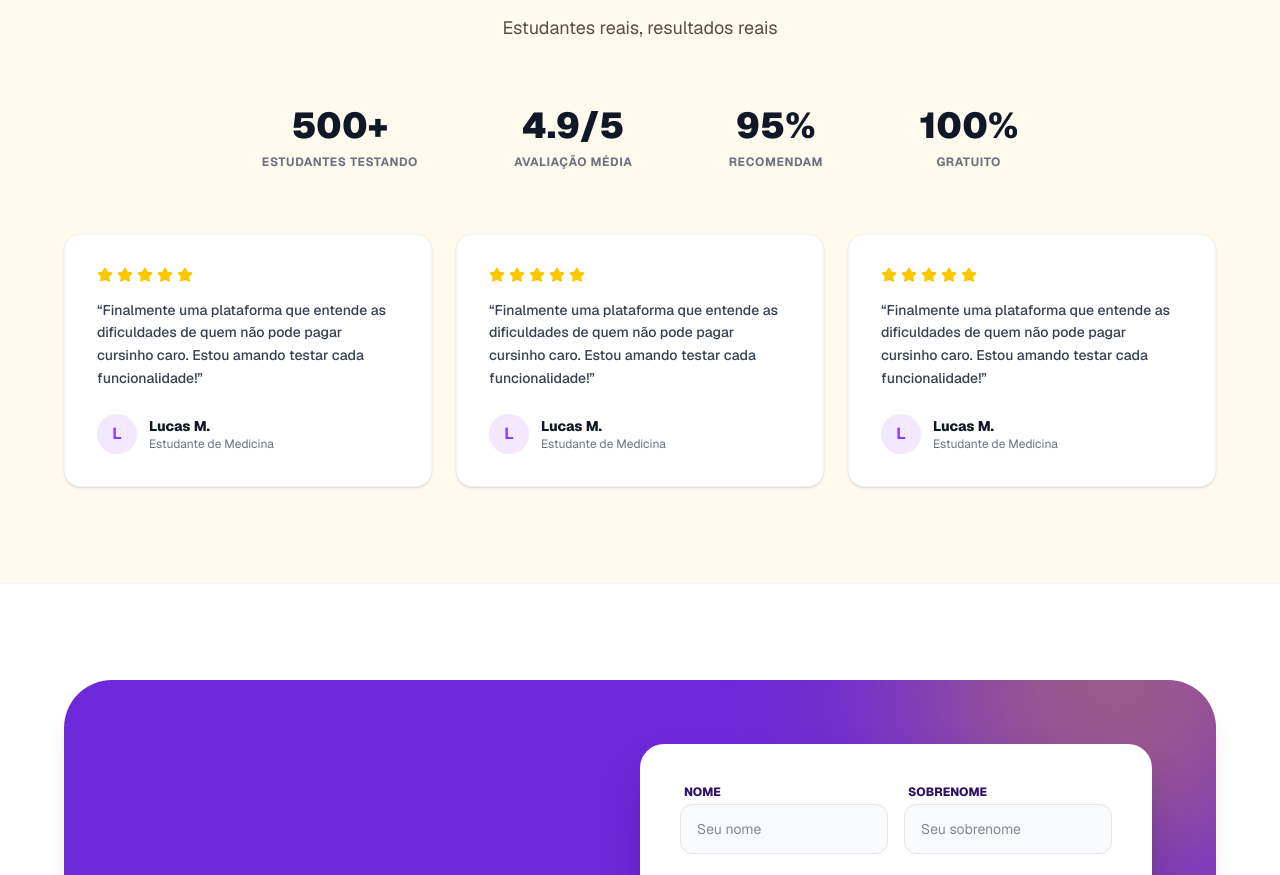
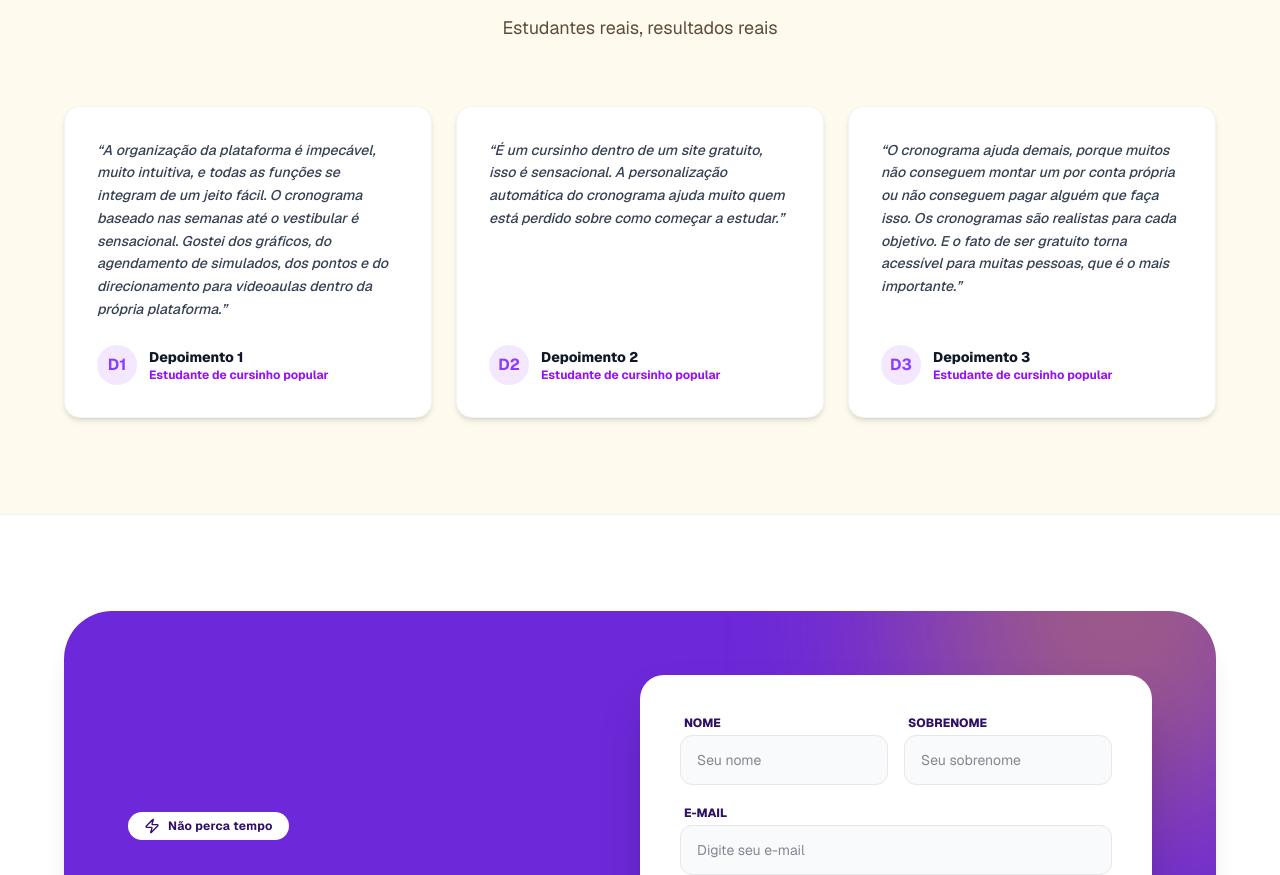
Before and after one commit to leterizza/LandingPage, a Next.js app: page / in a window 1280 px wide. Shown: the part 4138-5013 px from the top of the page. Built offline with nearby package versions, Linux system fonts and the light colour scheme.

Commit message:
fix(social-proof): replace mock metrics and cards with 3 real pre-university student testimonials

```diff
--- a/src/app/page.tsx
+++ b/src/app/page.tsx
@@ -398,41 +398,35 @@ export default function Home() {
                     <p className="text-[#5C4D3C] mt-6 text-lg">Estudantes reais, resultados reais</p>
                 </div>
 
-                <div className="flex flex-wrap justify-center gap-12 md:gap-24 text-center mb-16">
-                    <div>
-                        <div className="text-4xl font-black text-gray-900">500+</div>
-                        <div className="text-xs font-bold text-gray-500 uppercase tracking-wider mt-2">Estudantes testando</div>
-                    </div>
-                    <div>
-                        <div className="text-4xl font-black text-gray-900">4.9/5</div>
-                        <div className="text-xs font-bold text-gray-500 uppercase tracking-wider mt-2">Avaliação média</div>
-                    </div>
-                    <div>
-                        <div className="text-4xl font-black text-gray-900">95%</div>
-                        <div className="text-xs font-bold text-gray-500 uppercase tracking-wider mt-2">Recomendam</div>
-                    </div>
-                    <div>
-                        <div className="text-4xl font-black text-gray-900">100%</div>
-                        <div className="text-xs font-bold text-gray-500 uppercase tracking-wider mt-2">Gratuito</div>
-                    </div>
-                </div>
-
                 <div className="grid md:grid-cols-3 gap-6">
-                     {[1, 2, 3].map((i) => (
-                        <div key={i} className="bg-white p-8 rounded-2xl border border-gray-100 shadow-sm">
-                            <div className="flex text-yellow-400 mb-4 gap-1">
-                                <Star className="w-4 h-4 fill-current"/><Star className="w-4 h-4 fill-current"/><Star className="w-4 h-4 fill-current"/><Star className="w-4 h-4 fill-current"/><Star className="w-4 h-4 fill-current"/>
-                            </div>
-                            <p className="text-sm text-gray-700 mb-6 leading-relaxed font-medium">
-                                &ldquo;Finalmente uma plataforma que entende as dificuldades de quem não pode pagar cursinho caro. Estou amando testar cada funcionalidade!&rdquo;
+                     {[
+                        {
+                            texto: "A organização da plataforma é impecável, muito intuitiva, e todas as funções se integram de um jeito fácil. O cronograma baseado nas semanas até o vestibular é sensacional. Gostei dos gráficos, do agendamento de simulados, dos pontos e do direcionamento para videoaulas dentro da própria plataforma.",
+                            autor: "Depoimento 1",
+                            tag: "Estudante de cursinho popular"
+                        },
+                        {
+                            texto: "É um cursinho dentro de um site gratuito, isso é sensacional. A personalização automática do cronograma ajuda muito quem está perdido sobre como começar a estudar.",
+                            autor: "Depoimento 2",
+                            tag: "Estudante de cursinho popular"
+                        },
+                        {
+                            texto: "O cronograma ajuda demais, porque muitos não conseguem montar um por conta própria ou não conseguem pagar alguém que faça isso. Os cronogramas são realistas para cada objetivo. E o fato de ser gratuito torna acessível para muitas pessoas, que é o mais importante.",
+                            autor: "Depoimento 3",
+                            tag: "Estudante de cursinho popular"
+                        }
+                     ].map((dep, idx) => (
+                        <div key={idx} className="bg-white p-8 rounded-2xl border border-gray-100 shadow-md hover:shadow-lg transition duration-300 flex flex-col justify-between">
+                            <p className="text-sm text-gray-700 mb-6 leading-relaxed font-medium italic">
+                                &ldquo;{dep.texto}&rdquo;
                             </p>
-                            <div className="flex items-center gap-3">
+                            <div className="flex items-center gap-3 mt-auto">
                                 <div className="w-10 h-10 bg-purple-100 rounded-full flex items-center justify-center text-[#8B3DFF] font-bold">
-                                    L
+                                    D{idx + 1}
                                 </div>
                                 <div>
-                                    <div className="font-extrabold text-gray-900 text-sm">Lucas M.</div>
-                                    <div className="text-xs text-gray-500">Estudante de Medicina</div>
+                                    <div className="font-extrabold text-gray-900 text-sm">{dep.autor}</div>
+                                    <div className="text-xs text-purple-600 font-bold">{dep.tag}</div>
                                 </div>
                             </div>
                         </div>
```
